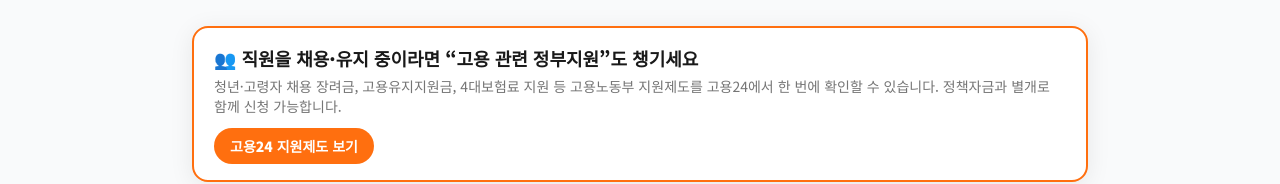
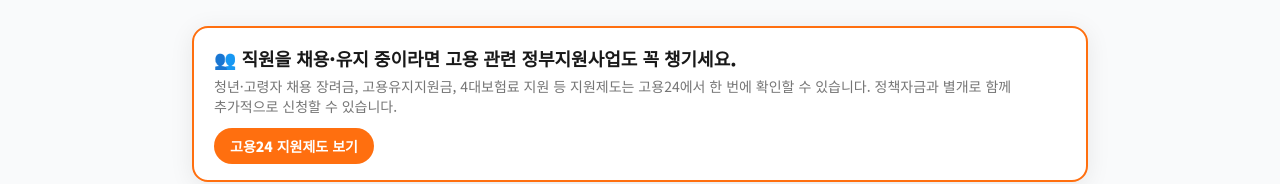
Before and after one commit to ppfa26/PPFA26, a Next.js app: page /dashboard in a window 1280 px wide. Shown: the part 417-601 px from the top of the page. Built offline with nearby package versions, Linux system fonts and the light colour scheme; no server answers; a web font is replaced by a local one.

Commit message:
대시보드: 승인가능성 안내 문구를 상단 결과 헤더 박스로 통합, 고용24 박스 설명 문구 수정

```diff
--- a/src/app/dashboard/page.tsx
+++ b/src/app/dashboard/page.tsx
@@ -173,6 +173,10 @@ export default function DashboardPage() {
                 <p className="mt-1 break-keep text-xs leading-relaxed text-brand-dark/60">
                   정부지원사업(바우처·보조금)과 정책자금 대출을 한 목록에 모아, 적합도 높은 순으로 정렬했습니다.
                 </p>
+                <p className="mt-2 break-keep text-xs leading-relaxed text-brand-dark/60">
+                  ✅ 표시는 대표님 진단 정보 기준 승인 가능성이 높다는 표시입니다. 승인을 보장하지는 않으며,
+                  심사는 각 기관의 기준표를 기준으로 합니다.
+                </p>
               </div>
             )}
             {loaded && filtered.length === 0 && (
@@ -265,13 +269,6 @@ export default function DashboardPage() {
               </div>
             )}
 
-            {/* 승인 가능성 안내 문구 */}
-            {filtered.length > 0 && (
-              <p className="break-keep px-1 pt-1 text-center text-[11px] leading-relaxed text-brand-gray">
-                ✅ 표시는 대표님 진단 정보 기준 승인 가능성이 높다는 표시입니다. 승인을 보장하지는 않으며,
-                심사는 각 기관의 기준표를 기준으로 합니다.
-              </p>
-            )}
           </section>
 
           {/* 고용 관련 정부지원 안내 — 고용24 링크 */}
@@ -283,11 +280,11 @@ export default function DashboardPage() {
           >
             <span className="min-w-0">
               <span className="block break-keep text-base font-extrabold text-brand-dark sm:text-lg">
-                👥 직원을 채용·유지 중이라면 &ldquo;고용 관련 정부지원&rdquo;도 챙기세요
+                👥 직원을 채용·유지 중이라면 고용 관련 정부지원사업도 꼭 챙기세요.
               </span>
               <span className="mt-1 block break-keep text-xs leading-relaxed text-brand-dark/60 sm:text-sm">
-                청년·고령자 채용 장려금, 고용유지지원금, 4대보험료 지원 등 고용노동부 지원제도를
-                고용24에서 한 번에 확인할 수 있습니다. 정책자금과 별개로 함께 신청 가능합니다.
+                청년·고령자 채용 장려금, 고용유지지원금, 4대보험료 지원 등 지원제도는
+                고용24에서 한 번에 확인할 수 있습니다. 정책자금과 별개로 함께 추가적으로 신청할 수 있습니다.
               </span>
             </span>
             <span className="shrink-0 rounded-full bg-brand-orange px-4 py-2 text-sm font-extrabold text-white">
```
